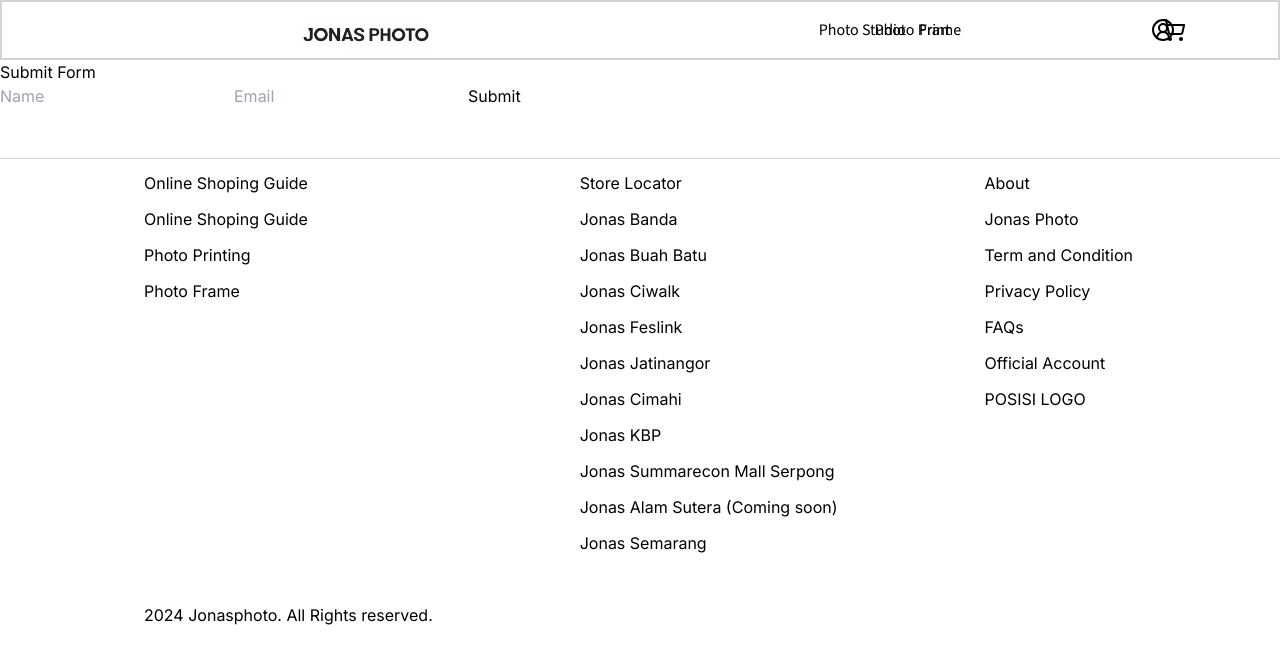
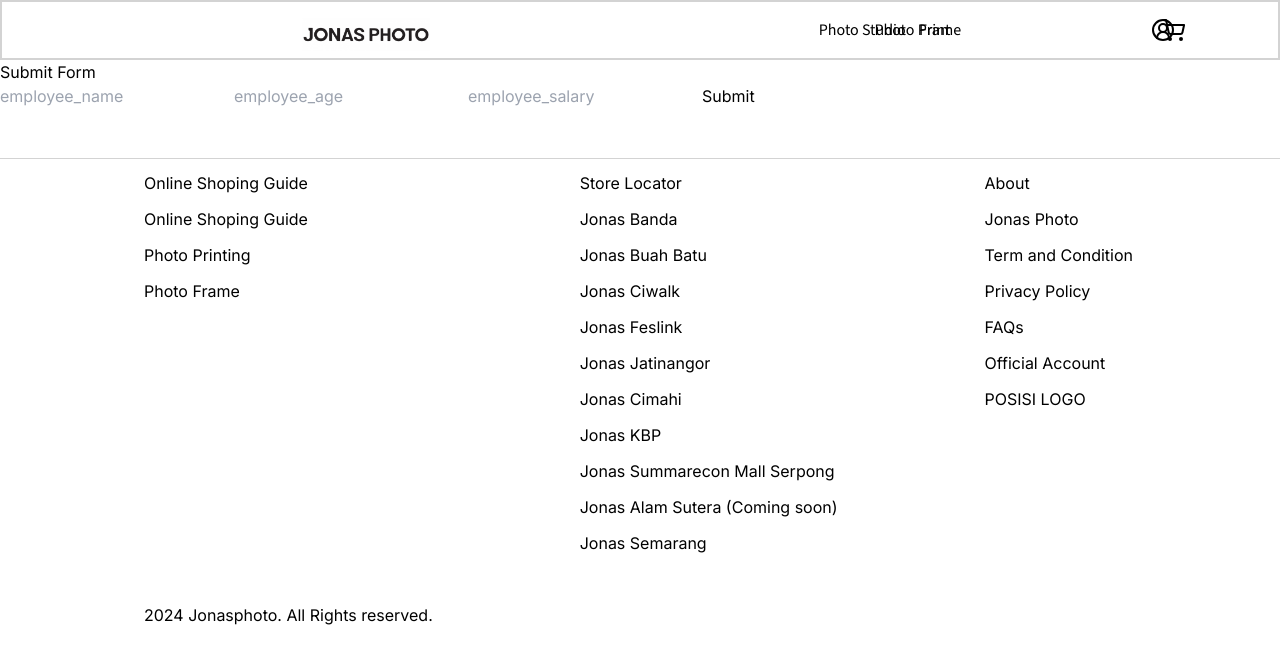
Before and after one commit to adriswara/next, a Next.js app: page / in a window 1280 px wide. Shown: the top 664 px of the page. Built offline with nearby package versions, Linux system fonts and the light colour scheme.

Commit message:
submitted code 201  but empty

```diff
--- a/src/app/page.tsx
+++ b/src/app/page.tsx
@@ -47,7 +47,7 @@
   const handleSubmit = async (event: FormEvent<HTMLFormElement>) => {
     event.preventDefault();
     const formData = new FormData(event.currentTarget);
-    const response = await fetch('/api/submit', {
+    const response = await fetch('http://localhost:8081/employee', {
       method: 'POST',
       body: formData,
     });
@@ -60,8 +60,9 @@
       <div>
         <h1>Submit Form</h1>
         <form onSubmit={handleSubmit}>
-          <input type="text" name="name" placeholder="Name" required />
-          <input type="email" name="email" placeholder="Email" required />
+          <input type="text" name="employee_name" placeholder="employee_name" required />
+          <input type="text" name="employee_age" placeholder="employee_age" required />
+          <input type="text" name="employee_salary" placeholder="employee_salary" required />
           <button type="submit">Submit</button>
         </form>
 
--- a/src/pages/api/submit.ts
+++ b/src/pages/api/submit.ts
@@ -2,9 +2,9 @@
 
 export default function handler(req: NextApiRequest, res: NextApiResponse) {
   if (req.method === 'POST') {
-    const { name, email } = req.body;
+    const { name, age, salary } = req.body;
     // Process the form data here
-    res.status(200).json({ message: 'Form submitted successfully', data: { name, email } });
+    res.status(200).json({ message: 'Form submitted successfully', data: { name, age, salary } });
   } else {
     res.status(405).json({ message: 'Method not allowed' });
   }
```
